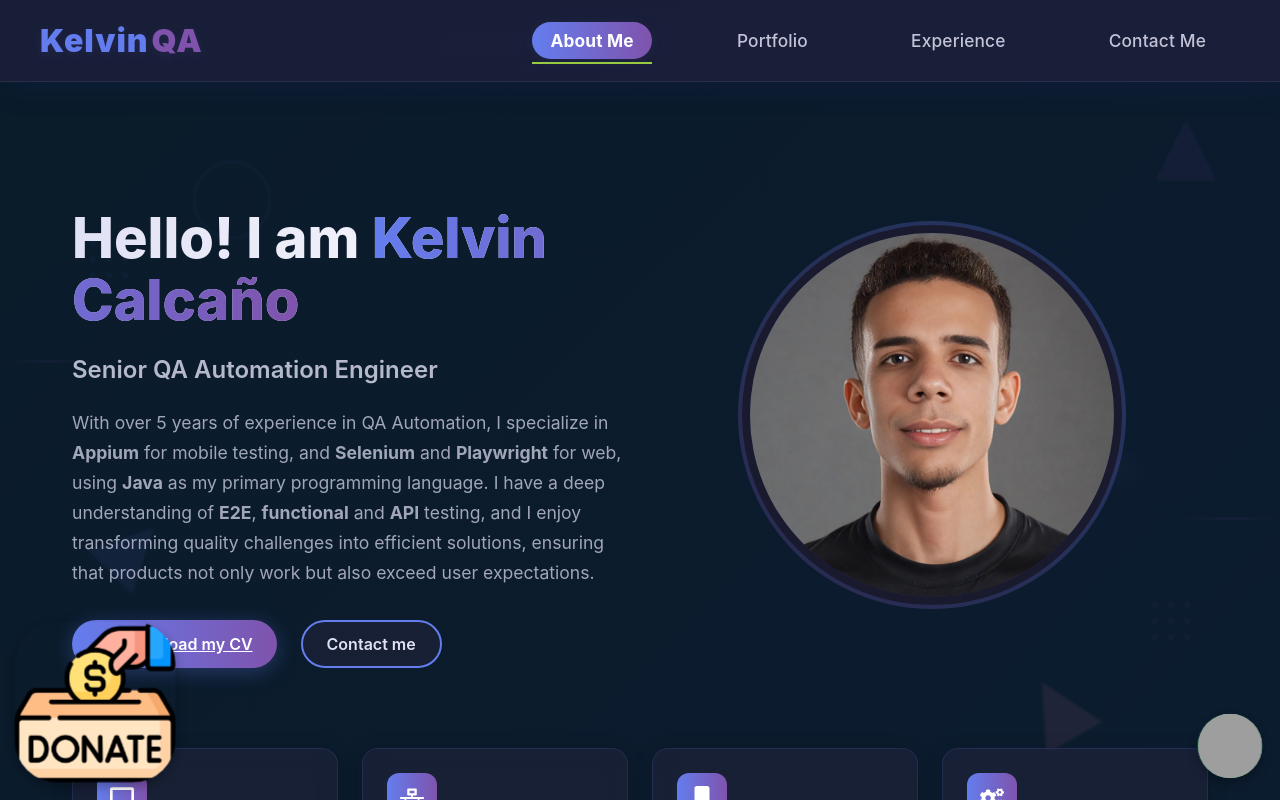
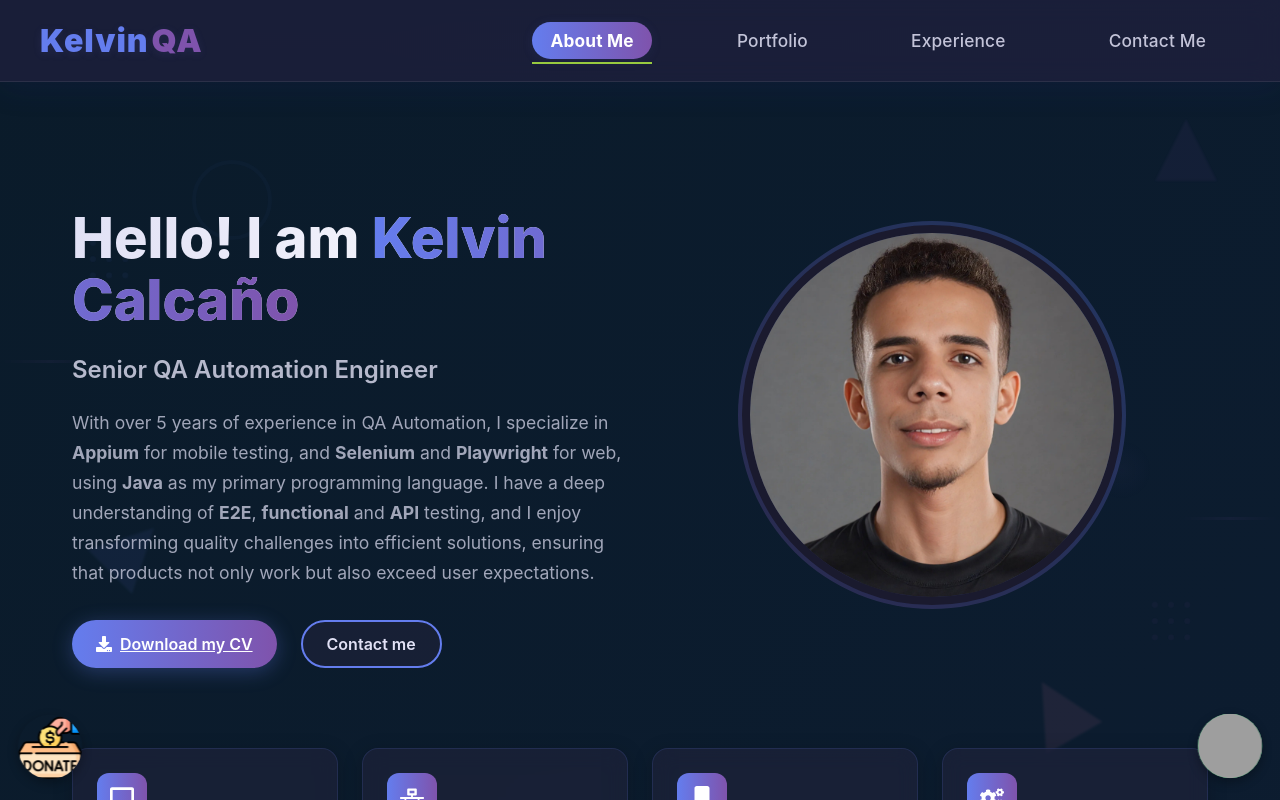
Before and after one commit to kelvinCB/Kelvin-Portafolio, a React (Create React App) app: page / in a window 1280 px wide. Shown: the top 800 px of the page. Built offline with nearby package versions, Linux system fonts and the light colour scheme; grey boxes are pictures that could not be loaded.

Commit message:
fix: reduce Donate button size on desktop view for better balance

```diff
--- a/src/styles/DonateButton.css
+++ b/src/styles/DonateButton.css
@@ -10,7 +10,7 @@
 }
 
 .donate-float img {
-  width: 150px;
+  width: 60px;
   height: auto;
   border-radius: 40px;
   box-shadow: 0 4px 10px rgba(0, 0, 0, 0.3);
```
